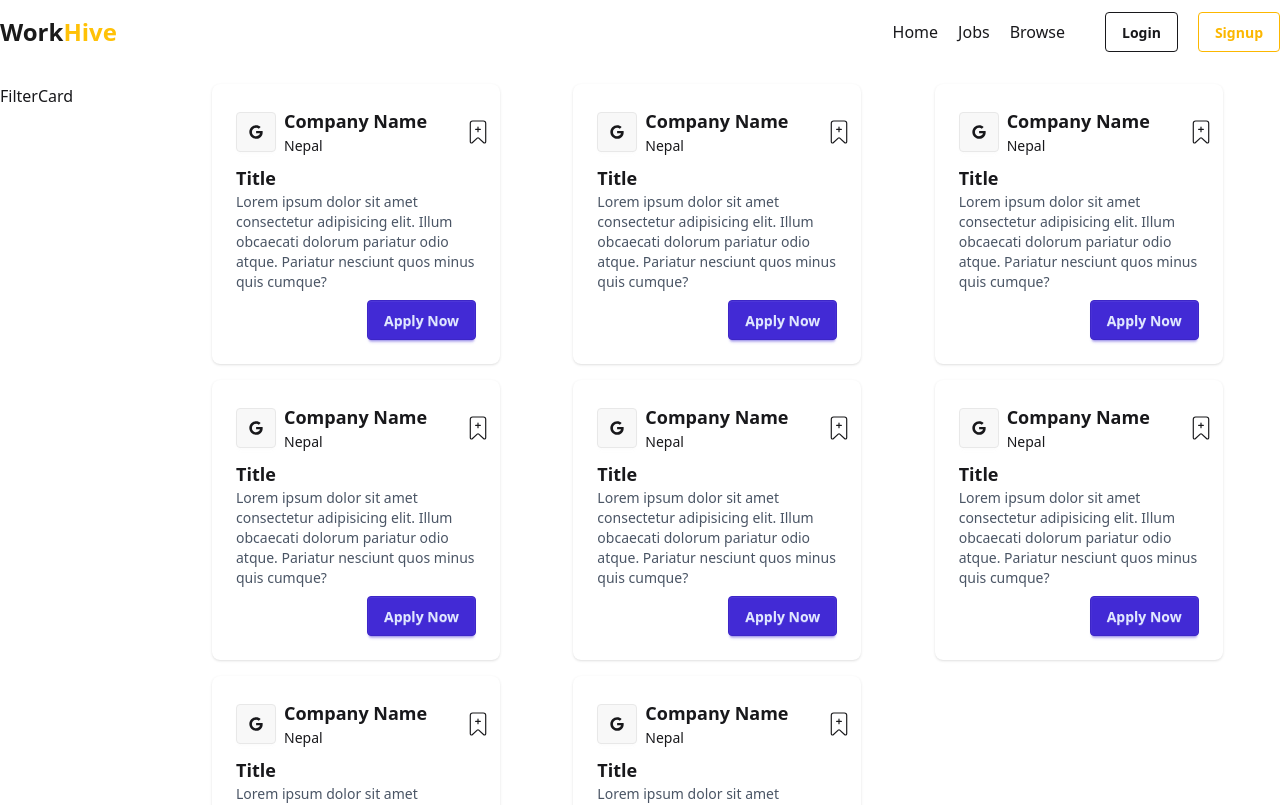
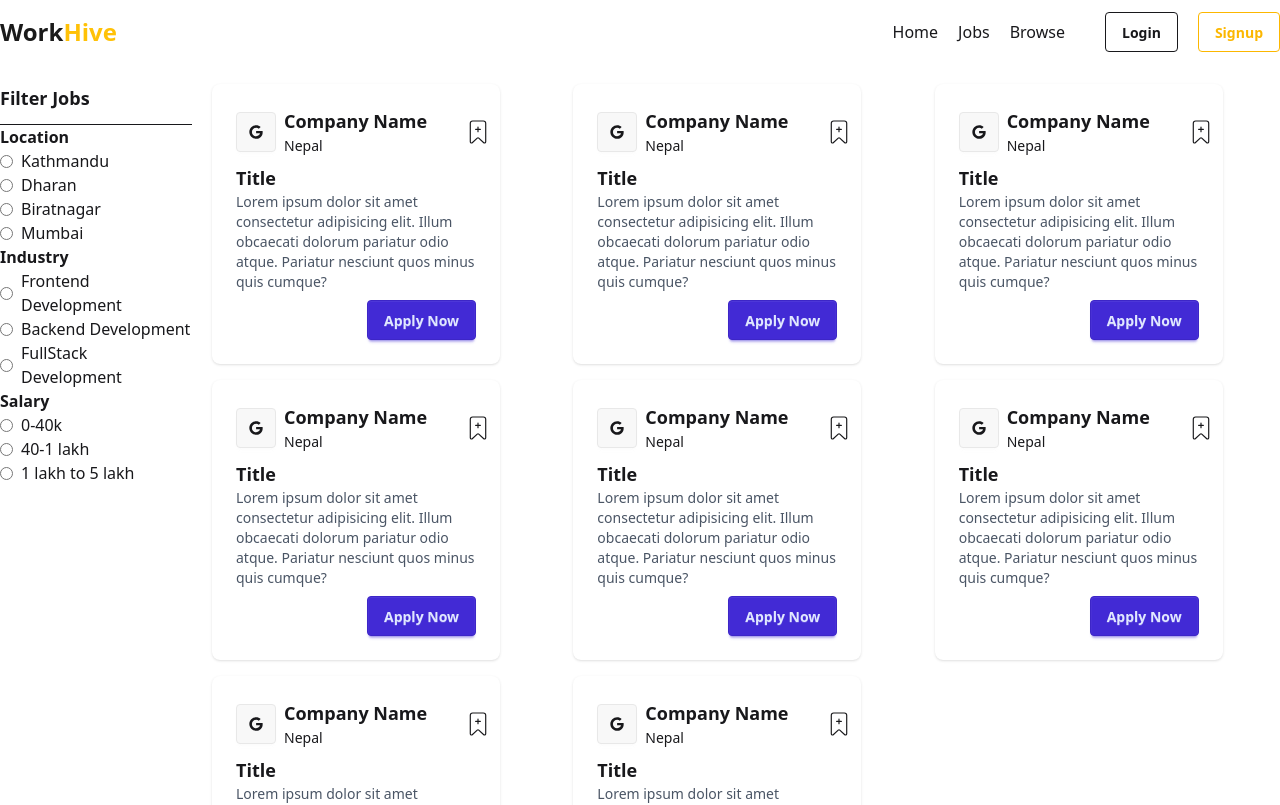
Before and after one commit to stha-prasun/Job-Portal, a React (Vite) app in the folder frontend/: page /Jobs in a window 1280 px wide. Shown: the top 805 px of the page. Built offline with nearby package versions, Linux system fonts and the light colour scheme.

Commit message:
Filter card

```diff
--- a/frontend/src/components/FilterCard.jsx
+++ b/frontend/src/components/FilterCard.jsx
@@ -1,11 +1,51 @@
-import React from 'react'
+import React from "react";
+
+const filterData = [
+  {
+    filterType: "Location",
+    array: ["Kathmandu", "Dharan", "Biratnagar", "Mumbai"],
+  },
+  {
+    filterType: "Industry",
+    array: [
+      "Frontend Development",
+      "Backend Development",
+      "FullStack Development",
+    ],
+  },
+  {
+    filterType: "Salary",
+    array: ["0-40k", "40-1 lakh", "1 lakh to 5 lakh"],
+  },
+];
 
 const FilterCard = () => {
   return (
     <div>
-      FilterCard
+      <h1 className="font-bold text-lg">Filter Jobs</h1>
+      <hr className="mt-3" />
+      <div>
+        {filterData.map((data, index) => (
+          <div key={index}>
+            <h1 className="font-bold">{data.filterType}</h1>
+            {data.array.map((item, itemIndex) => {
+              const radioId = `radio-${index}-${itemIndex}`; // Unique ID for each radio
+              return (
+                <div key={itemIndex}>
+                  <div className="flex items-center space-x-2">
+                    <input type="radio" id={radioId} name={`filter-${index}`} className="check" />
+                    <label htmlFor={radioId} className="cursor-pointer">
+                      {item}
+                    </label>
+                  </div>
+                </div>
+              );
+            })}
+          </div>
+        ))}
+      </div>
     </div>
-  )
-}
+  );
+};
 
-export default FilterCard
+export default FilterCard;
```
